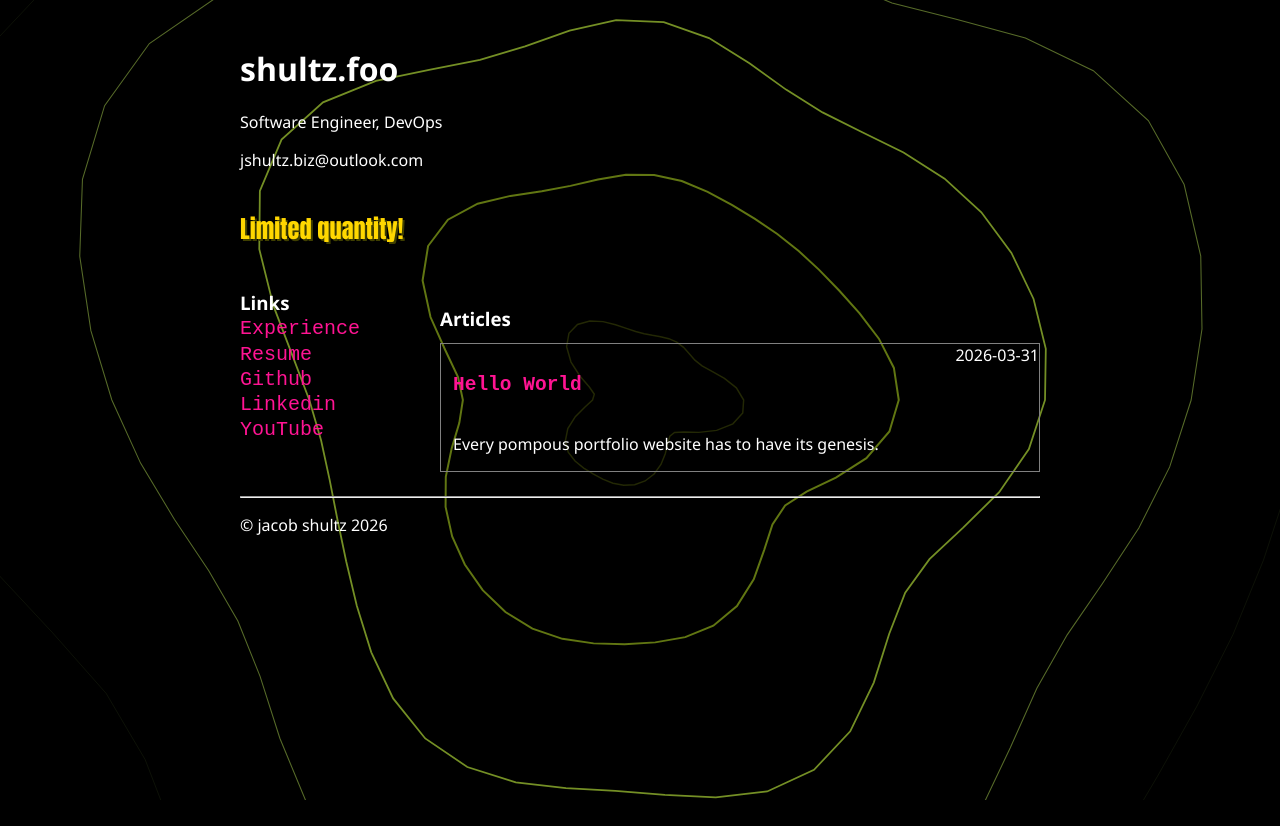
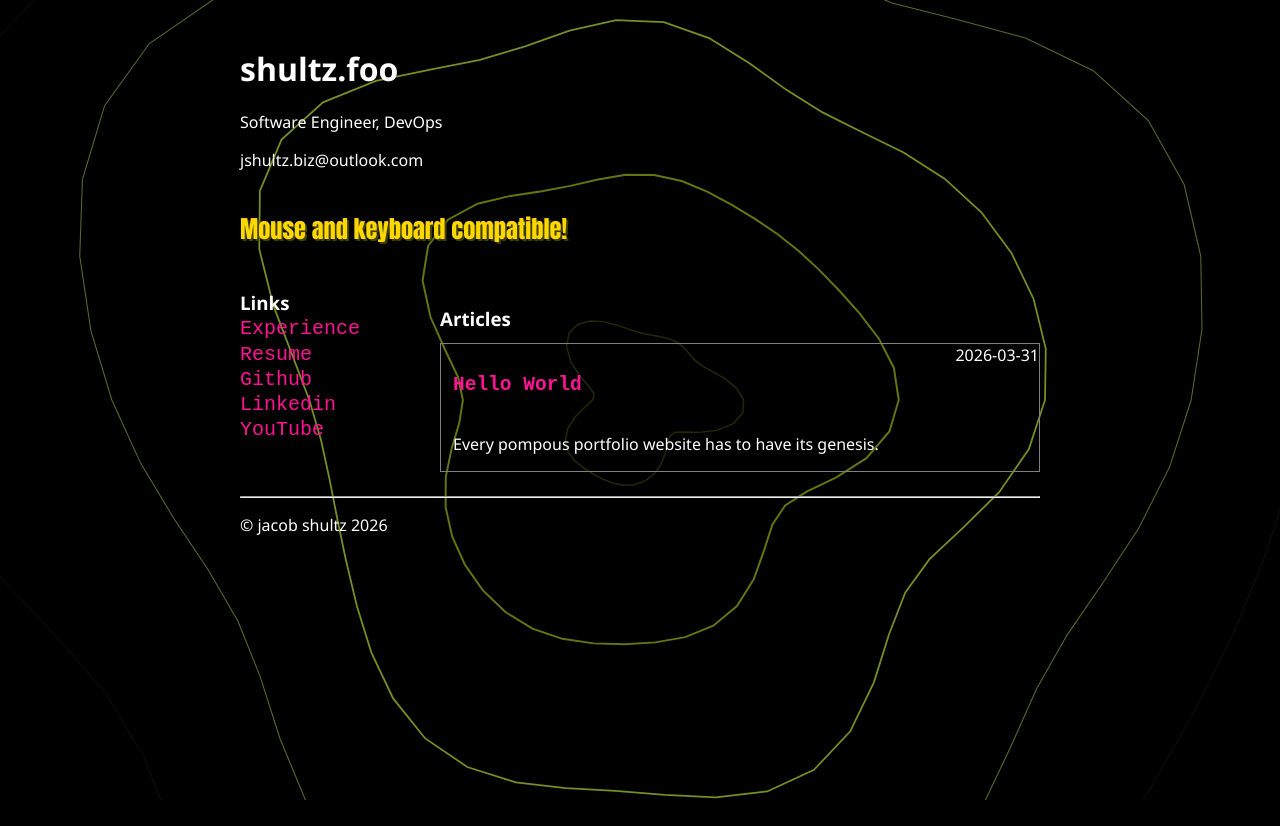
Before and after one commit to jacobshultz/my-website, a Next.js app: page / in a window 1280 px wide. Built offline with nearby package versions, Linux system fonts and the light colour scheme.

Commit message:
fix bug with persistent splash

```diff
--- a/app/page.tsx
+++ b/app/page.tsx
@@ -1,6 +1,6 @@
 import Nav from "@/components/nav";
 import { getAllArticles } from "@/lib/article";
-import { rollGreeting } from "@/lib/greeting";
+import Splash from "@/components/splash";
 import linksData from "@/data/links.json";
 
 export default function Home() {
@@ -11,7 +11,7 @@ export default function Home() {
       <section>
         <p>Software Engineer, DevOps</p>
         <p>jshultz.biz@outlook.com</p>
-        <p id="splash">{rollGreeting()}</p>
+        <Splash/>
       </section>
 
       <div style={{ display: "flex", gap: "5%" }}>
--- /dev/null
+++ b/components/splash.tsx
@@ -0,0 +1,13 @@
+"use client";
+import { useEffect, useState } from "react";
+import { rollGreeting } from "@/lib/greeting";
+
+export default function Splash() {
+  const [greeting, setGreeting] = useState("");
+
+  useEffect(() => {
+    setGreeting(rollGreeting());
+  }, []);
+
+  return <p id="splash">{greeting}</p>;
+}
```
